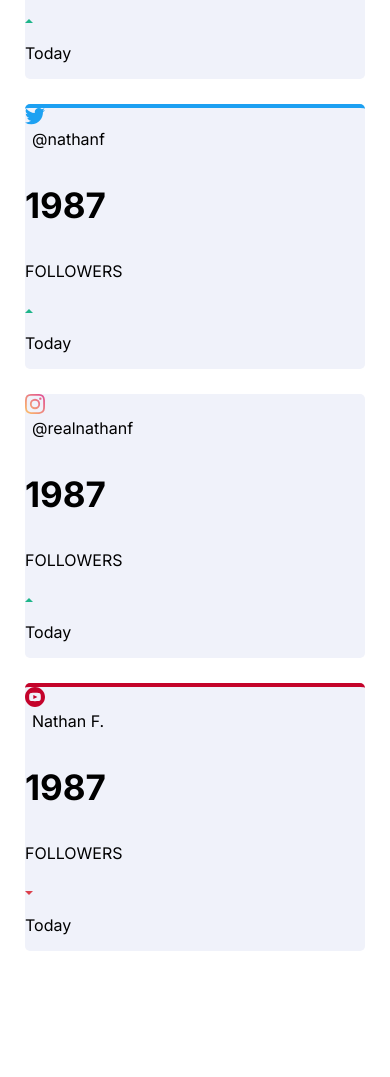
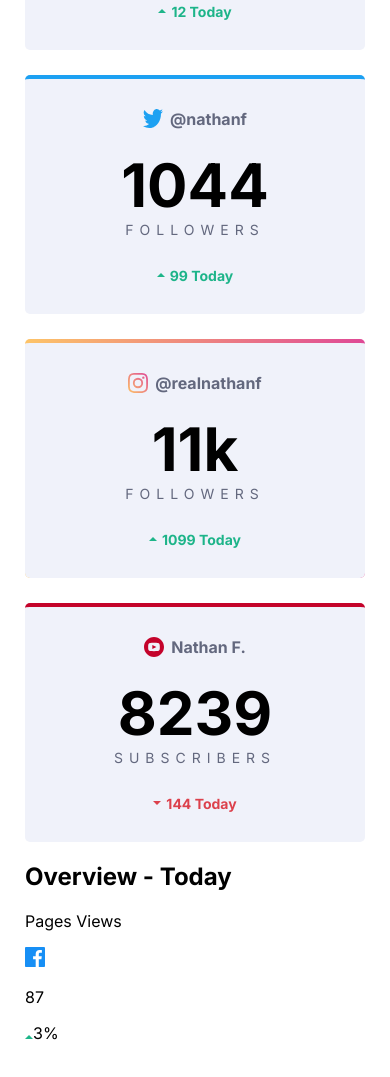
Before and after one commit to ManuelD10/social-media-dashboard-FrontEndMentor, a plain HTML site: page index.html in a window 390 px wide. Shown: the part 382-1459 px from the top of the page. Before the commit the page ends 1351 px from the top, so only its background shows below. Drawn offline with Linux system fonts and the light colour scheme.

Commit message:
Finalización main grid mobile
Se finaliza el mainGrid para mobile y se prepara la estructura del secondGrid

```diff
--- a/index.html
+++ b/index.html
@@ -13,17 +13,6 @@
     <title>Frontend Mentor | [social-media-dashboard-with-theme-switcher-master]</title>
 </head>
 
-<style>
-    .hastag p{
-        margin: 0px;
-        margin-left: 7px;
-    }
-    .number{
-        font-size: 35px;
-        font-weight: 700;
-    }
-</style>
-
 <body>
     <section>
         <h1>Social Media Dashboard</h1>
@@ -38,16 +27,16 @@
 
         <div class="mainGrid__box fbCard">
             <div class="hastag">
-                <img src="../resources/images/icon-facebook.svg" alt="">
+                <img src="./resources/images/icon-facebook.svg" alt="">
                 <p>@nathanf</p>
             </div>
-            <div>
+            <div class="ctn-follow">
                 <p class="number">1987</p>
-                <p>FOLLOWERS</p>
+                <p class="followers">FOLLOWERS</p>
             </div>
-            <div>
+            <div class="ctn-increase">
                 <img src="resources/images/icon-up.svg" alt="">
-                <p>Today</p>
+                <p>12 Today</p>
             </div>
         </div>
 
@@ -56,13 +45,13 @@
                 <img src="resources/images/icon-twitter.svg" alt="">
                 <p>@nathanf</p>
             </div>
-            <div>
-                <p class="number">1987</p>
-                <p>FOLLOWERS</p>
+            <div class="ctn-follow">
+                <p class="number">1044</p>
+                <p class="followers">FOLLOWERS</p>
             </div>
-            <div>
+            <div class="ctn-increase">
                 <img src="resources/images/icon-up.svg" alt="">
-                <p>Today</p>
+                <p>99 Today</p>
             </div>
         </div>
 
@@ -71,13 +60,13 @@
                 <img src="resources/images/icon-instagram.svg" alt="">
                 <p>@realnathanf</p>
             </div>
-            <div>
-                <p class="number">1987</p>
-                <p>FOLLOWERS</p>
+            <div class="ctn-follow">
+                <p class="number">11k</p>
+                <p class="followers">FOLLOWERS</p>
             </div>
-            <div>
+            <div class="ctn-increase">
                 <img src="resources/images/icon-up.svg" alt="">
-                <p>Today</p>
+                <p>1099 Today</p>
             </div>
         </div>
 
@@ -86,17 +75,31 @@
                 <img src="resources/images/icon-youtube.svg" alt="">
                 <p>Nathan F.</p>
             </div>
-            <div>
-                <p class="number">1987</p>
-                <p>FOLLOWERS</p>
+            <div class="ctn-follow">
+                <p class="number">8239</p>
+                <p class="followers">SUBSCRIBERS</p>
             </div>
-            <div>
+            <div class="ctn-increase ctn-increase__down">
                 <img src="resources/images/icon-down.svg" alt="">
-                <p>Today</p>
+                <p>144 Today</p>
             </div>
         </div>
 
     </section>
+
+    <h2>Overview - Today</h2>
+    <section>
+        <div>
+            <div>
+                <p>Pages Views</p>
+                <img src="./resources/images/icon-facebook.svg" alt="">
+            </div>
+            <div>
+                <p>87</p>
+                <p><img src="resources/images/icon-up.svg"></img>3%</p>
+            </div>
+        </div>
+    </section>
 </body>
 
 </html>
--- a/resources/sass/partials/layout.scss
+++ b/resources/sass/partials/layout.scss
@@ -43,7 +43,7 @@ strong {
 
 .igCard {
     border-top: 4px solid transparent;
-    background: linear-gradient(hsl(227, 47%, 96%),hsl(227, 47%, 96%)) padding-box, linear-gradient(to right, hsl(37, 97%, 70%), hsl(329, 70%, 58%)) border-box;
+    background: linear-gradient(hsl(227, 47%, 96%), hsl(227, 47%, 96%)) padding-box, linear-gradient(to right, hsl(37, 97%, 70%), hsl(329, 70%, 58%)) border-box;
 }
 
 .ytCard {
@@ -53,4 +53,53 @@ strong {
 .hastag {
     display: flex;
     margin-top: 30px;
+    color: hsl(228, 12%, 44%);
+    font-weight: 700;
 }
+
+.hastag p {
+    margin: 0px;
+    margin-left: 7px;
+}
+
+.ctn-follow {
+    text-align: center;
+}
+
+.number {
+    font-size: 60px;
+    font-weight: 700;
+    margin-top: 20px;
+    margin-bottom: 0px;
+}
+
+.followers {
+    margin-top: 0px;
+    color: hsl(228, 12%, 44%);
+    font-size: 14px;
+    font-weight: 400;
+    letter-spacing: 6px;
+}
+
+.ctn-increase {
+    display: flex;
+    align-items: center;
+    margin-top: 15px;
+    margin-bottom: 30px;
+}
+
+.ctn-increase img {
+    height: 4px;
+}
+
+.ctn-increase p {
+    margin: 0px;
+    color: hsl(163, 72%, 41%);
+    font-size: 14px;
+    margin-left: 5px;
+    font-weight: 700;
+}
+
+.ctn-increase__down p {
+    color: hsl(356, 69%, 56%);
+}
```
Also changed, not shown: resources/css/style.css, 1 other file.
